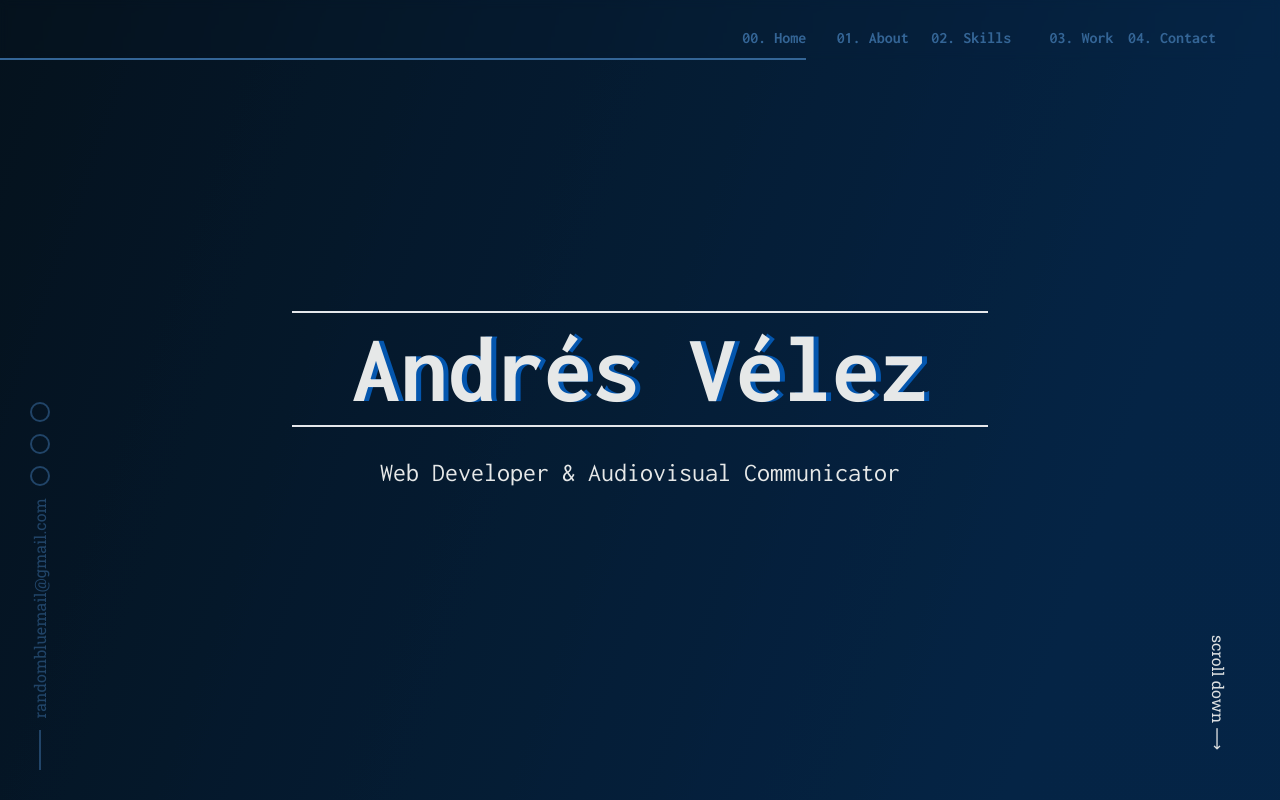
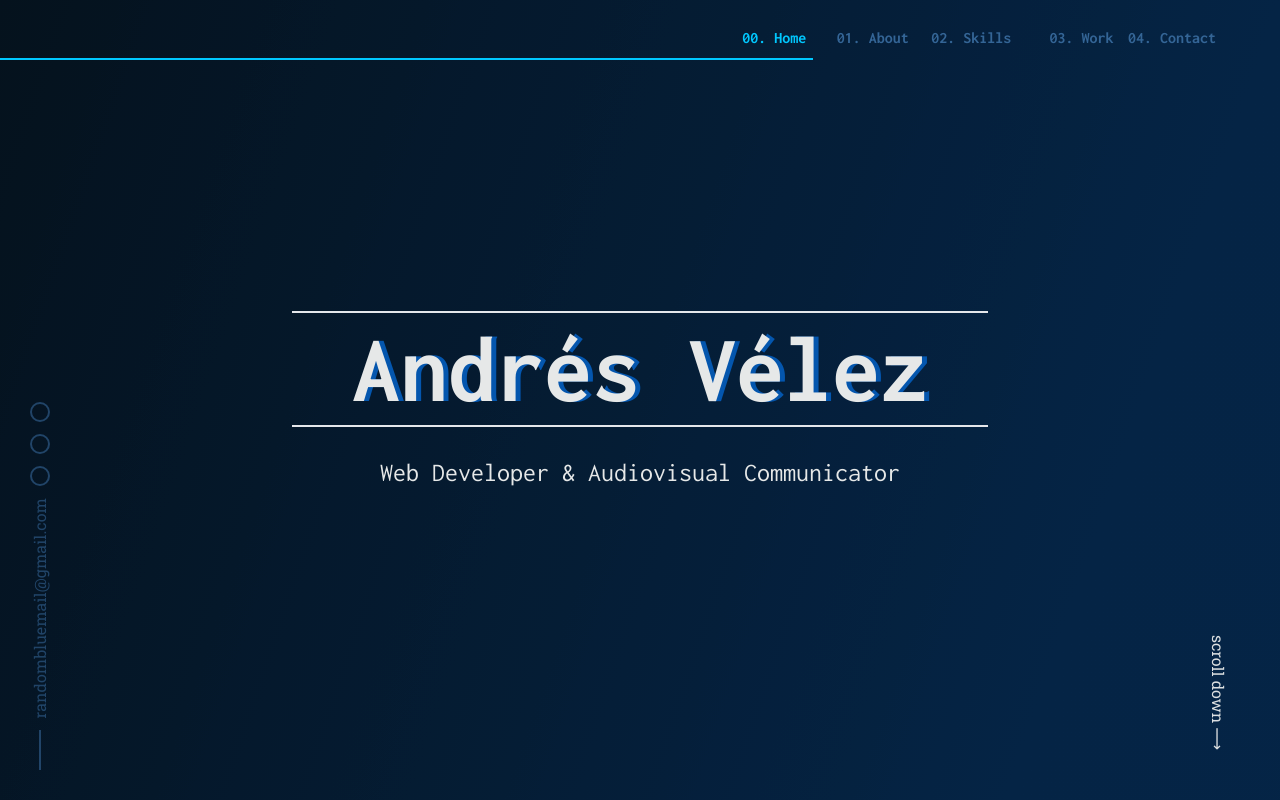
Before and after one commit to RandomBlueGuy/portfolio, a Next.js app: page / in a window 1280 px wide. Shown: the top 800 px of the page. Built offline with nearby package versions, Linux system fonts and the light colour scheme.

Commit message:
add navigation styling

```diff
--- a/app/page.js
+++ b/app/page.js
@@ -13,7 +13,7 @@ function page() {
       <div className='fixed  z-0 m-auto inset-0 mix-blend-overlay bg-url w-full h-full' />
       {/* <div className='absolute m-auto inset-0 mix-blend-overlay bg-url w-full h-full opacity-80' /> */}
 
-      <Navigation />
+      {/* <Navigation /> */}
       <MainCTN />
       {/* <MicroContact /> */}
       {/* <IntroComponent />
--- a/components/MainCTN.jsx
+++ b/components/MainCTN.jsx
@@ -7,9 +7,17 @@ import AboutComponent from './AboutComponent';
 import SkillzComponent from './SkillzComponent';
 import ContactComponent from './ContactComponent';
 import WorkComponent from './WorkComponent';
+import Navigation from '@/components/Navigation';
 
 const MainCTN = () => {
   const [scrollDirection, setScrollDirection] = useState(true);
+  const [selection, setSelection] = useState(1);
+  const [currentWidth, setCurrentWidth] = useState(55);
+
+  useEffect(() => {
+    const newWidth = 55 + selection * 8 + 0.5;
+    setCurrentWidth(newWidth);
+  }, [selection, currentWidth]);
 
   useEffect(() => {
     const handleScroll = () => {
@@ -25,8 +33,62 @@ const MainCTN = () => {
 
   return (
     <div className='w-full relative flex flex-col gap-[500px] justify-start items-center'>
-      {/* <div className='w-fit h-full flex flex-col justify-start items-center bg-[linear-gradient(90deg,#040e17_0%,rgba(5,36,64,1)33%,rgba(5,36,64,1)66%,#040e17_100%)]'> */}
+      <nav
+        className={`w-full h-[60px] fixed z-50 top-0 transition-all duration-300 ${
+          !scrollDirection ? 'backdrop-blur-[50px] bg-[#041e3a]/70' : ''
+        }`}>
+        <div className='w-full h-full  flex justify-end items-center font-bold font-tag'>
+          <figure
+            className='transition-all duration-300 flex justify-center items-center absolute bottom-0 left-0 h-[2px] bg-selected'
+            style={{ width: `${currentWidth}%` }}
+          />
+          <div className='flex justify-end items-center w-[40%] h-full text-right'>
+            <Link
+              href={'#home'}
+              onClick={() => setSelection(1)}
+              className={`flex flex-1 items-end pb-[10px] justify-end h-full ${
+                selection === 1 ? 'text-selected' : 'text-vTitle'
+              }`}>
+              00. Home
+            </Link>
 
+            <Link
+              href={'#about'}
+              onClick={() => setSelection(2)}
+              className={`flex flex-1 items-end pb-[10px] justify-end h-full ${
+                selection === 2 ? 'text-selected' : 'text-vTitle'
+              }`}>
+              01. About
+            </Link>
+
+            <Link
+              href={'#skills'}
+              onClick={() => setSelection(3)}
+              className={`flex flex-1 items-end pb-[10px] justify-end h-full ${
+                selection === 3 ? 'text-selected' : 'text-vTitle'
+              }`}>
+              02. Skills
+            </Link>
+            <Link
+              href={'#work'}
+              onClick={() => setSelection(4)}
+              className={`flex flex-1 items-end pb-[10px] justify-end h-full ${
+                selection === 4 ? 'text-selected' : 'text-vTitle'
+              }`}>
+              03. Work
+            </Link>
+            <Link
+              href={'#contact'}
+              onClick={() => setSelection(5)}
+              className={`flex flex-1 items-end pb-[10px] justify-end h-full ${
+                selection === 5 ? 'text-selected' : 'text-vTitle'
+              }`}>
+              04. Contact
+            </Link>
+          </div>
+          <div className='w-[5%]'></div>
+        </div>
+      </nav>
       <IntroComponent />
       <AboutComponent />
       <SkillzComponent />
@@ -36,8 +98,10 @@ const MainCTN = () => {
 
       <Link
         href={scrollDirection ? '#about' : '#home'}
-        className={`[writing-mode:vertical-lr] font-title animate-pulse fixed bottom-[50px] right-[50px] text-vWhite transition-all duration-300 ${!scrollDirection ? "rotate-180" : "rotate-0"}`}>
-        {scrollDirection ? "scroll down":"scroll up"} ⟶
+        className={`[writing-mode:vertical-lr] font-title animate-pulse fixed bottom-[50px] right-[50px] text-vWhite transition-all duration-300 ${
+          !scrollDirection ? 'rotate-180' : 'rotate-0'
+        }`}>
+        {scrollDirection ? 'scroll down' : 'scroll up'} ⟶
       </Link>
     </div>
   );
--- a/components/Navigation.jsx
+++ b/components/Navigation.jsx
@@ -2,56 +2,9 @@
 import Link from 'next/link';
 import { useEffect, useState } from 'react';
 
-const Navigation = () => {
-  const [selection, setSelection] = useState(1);
-  const [currentWidth, setCurrentWidth] = useState(55);
-  useEffect(() => {
-    const newWidth = 55 + selection * 8;
-    setCurrentWidth(newWidth);
-  }, [selection, currentWidth]);
-
+const Navigation = ({ scrollDirection, currentWidth, setSelection, selection }) => {
   return (
-    <nav className='fixed z-50 top-0 w-full h-[60px]  flex justify-end items-center font-bold font-tag text-[#346596] backdrop-blur-sm'>
-      <figure
-        className='transition-all duration-300 absolute bottom-0 left-0 h-[2px] border-b-[#346596] border-b-2'
-        style={{ width: `${currentWidth}%` }}
-      />
-      <div className='flex justify-end items-center w-[40%] h-full text-right'>
-        <Link
-          href={'#home'}
-          onClick={() => setSelection(1)}
-          className='flex flex-1 items-end pb-[10px] justify-end h-full'>
-          00. Home
-        </Link>
-
-        <Link
-          href={'#about'}
-          onClick={() => setSelection(2)}
-          className='flex flex-1 items-end pb-[10px] justify-end h-full'>
-          01. About
-        </Link>
-
-        <Link
-          href={'#skills'}
-          onClick={() => setSelection(3)}
-          className='flex flex-1 items-end pb-[10px] justify-end h-full'>
-          02. Skills
-        </Link>
-        <Link
-          href={'#work'}
-          onClick={() => setSelection(4)}
-          className='flex flex-1 items-end pb-[10px] justify-end h-full'>
-          03. Work
-        </Link>
-        <Link
-          href={'#contact'}
-          onClick={() => setSelection(5)}
-          className='flex flex-1 items-end pb-[10px] justify-end h-full'>
-          04. Contact
-        </Link>
-      </div>
-      <div className='w-[5%]'></div>
-    </nav>
+    <></>
   );
 };
 
```
